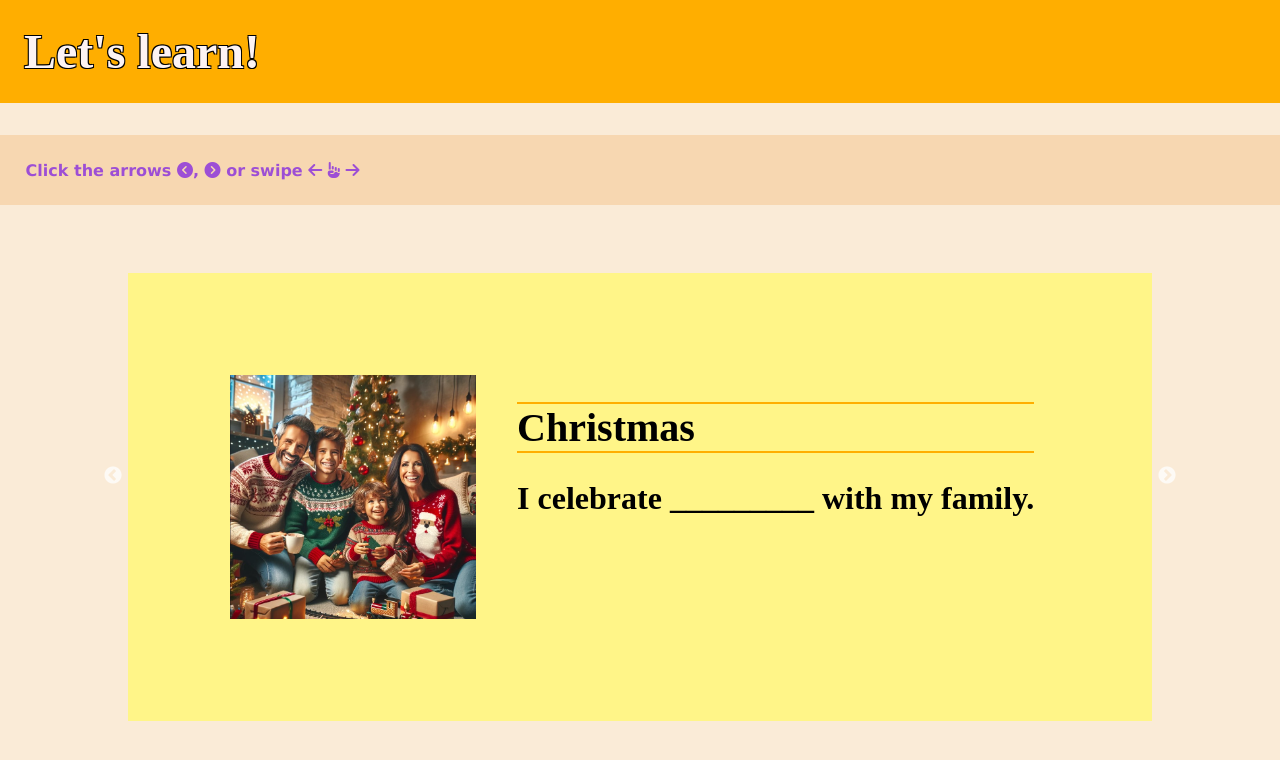
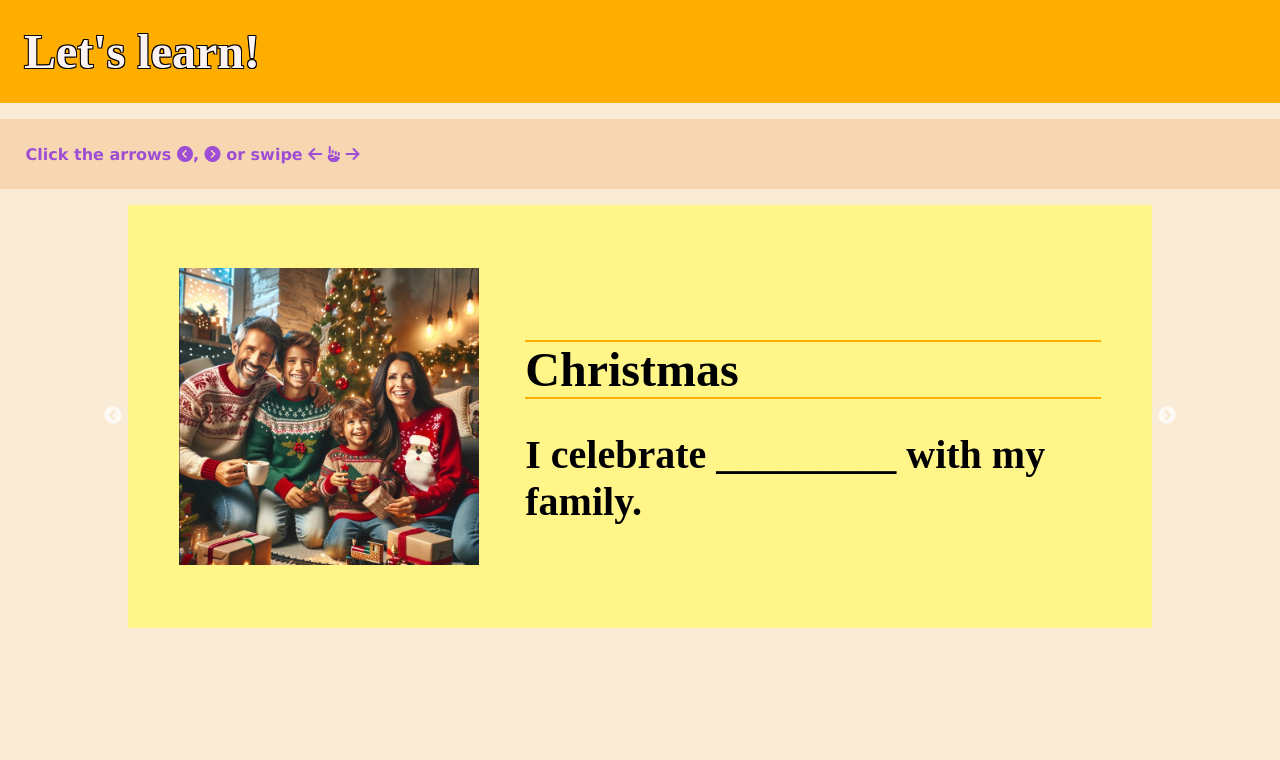
Before and after one commit to smilenayeon/game, a React (Create React App) app: page / in a window 1280 px wide. Shown: the top 760 px of the page. Built offline with nearby package versions, Linux system fonts and the light colour scheme.

Commit message:
learn and card component responsiveness updated.

```diff
--- a/src/components/Card.css
+++ b/src/components/Card.css
@@ -1,53 +1,63 @@
 .card{
     display:flex;
     flex-direction: column;
+    justify-content:center;
+    align-items: center;
     background-color: #FFF588;
-    padding:10%;
-    margin-top:10%;
-
-}
-.card-image {
-    align-self: center;
-    display: flex;
-    justify-content: center;
-    align-items: center;
+    padding:5%;
+    min-height:40vh;
 
 }
 
-.card-image img {
-   max-width: 100%;
-    max-height: 100%;
-    object-fit:contain;
+.card-image {
+ width:100%;
+
 }
 .card-word{
-    font-size: 2.5rem;
+    font-size: 1.5rem;
     border-top:2px solid #FFAE00;
     border-bottom: 2px solid #FFAE00;;
 }
 .card-sentence{
     margin:0;
-    font-size: 2rem;
+    font-size: 1.3rem;
 }
 
+@media(min-width:374px){
+    .card-image{
+        max-width:233px;
+        max-height:230px;
+    }
+    .card-sentence{
+        font-size: 1.5rem;
+    }
+}
 @media (min-width:550px){
-    .card{
-        margin:0;
+    .card-title{
+        font-size: 2rem;
     }
 }
 
-@media(min-width: 602px){
+@media(min-width: 600px){
     .card{
         flex-direction: row;
         gap:5%;
-        margin-top:5%;
-        padding:10%;
+
     }
     .card-image {
-        max-width:50%;
+
+        align-self: center;
     }
 }
-@media(min-width: 1200px){
-    .card-image {
-        max-width:30%;
-    }
+@media(min-width:990px){
+.card-image{
+    max-height:350px;
+    max-width:300px;
 }
+.card-word{
+    font-size: 3rem;
+}
+.card-sentence{
+    font-size: 2.5rem;
+}
+}
--- a/src/components/Card.jsx
+++ b/src/components/Card.jsx
@@ -5,10 +5,12 @@ function Card({word,image,sentence,index}) {
   return (
     <div className="card" key={index}>
 
-      <div className="card-image"><img src={image} alt={word}/></div>
+
+        <img className="card-image"src={image} alt={word}/>
+
       <div className="card-text">
-      <h1 className="card-word">{word}</h1>
-      <h2 className="card-sentence">{sentence}</h2>
+        <h1 className="card-word">{word}</h1>
+        <h2 className="card-sentence">{sentence}</h2>
       </div>
 
     </div>
--- a/src/components/pages/learn/Learn.css
+++ b/src/components/pages/learn/Learn.css
@@ -1,6 +1,7 @@
 .learn-page{
     background-color:antiquewhite;
-    height:100vh;
+    min-height: 100vh;
+
 
 }
 
@@ -8,7 +9,7 @@
     background-color:#FFAE00;
     color:rgb(253, 243, 243);
     font-size: 3rem;
-    margin-top:0;
+    margin:0;
     padding: 3vh 0 3vh 3vh;
     text-shadow: -1px -1px 0 #000,
 1px -1px 0 #000,
@@ -28,9 +29,8 @@
 }
 
 .slide-to-game{
-padding-top:10%;
+padding:10% 0;
 color:#FFAE00;
-
 text-align: center;
 }
 
--- a/src/components/pages/learn/Learn.jsx
+++ b/src/components/pages/learn/Learn.jsx
@@ -10,13 +10,6 @@ import "./Learn.css";
 function Learn() {
   const navigate = useNavigate();
   const { dataItems } = useContext(DataContext);
-  const settings = {
-    dots: true, // Shows dot indicators
-    infinite: true,
-    speed: 500,
-    slidesToShow: 1, // Number of slides to show at once
-    slidesToScroll: 1
-  };
 
   return (
     <div className="learn-page">
@@ -28,7 +21,7 @@ function Learn() {
         <i className="fa-solid fa-arrow-right" />
       </p>
       <div className="card-spot">
-        <Slider>
+      <Slider>
           {dataItems.map(({ word, image, sentence }, index) =>
             <Card key={index} word={word} image={image} sentence={sentence} />
           )}
@@ -37,8 +30,8 @@ function Learn() {
           <h1>Now you are ready to play the game!</h1>
             <button onClick={() => navigate("/game")}>Start Game!</button>
           </div>
+        </Slider>
 
-        </Slider>
       </div>
     </div>
   );
```
